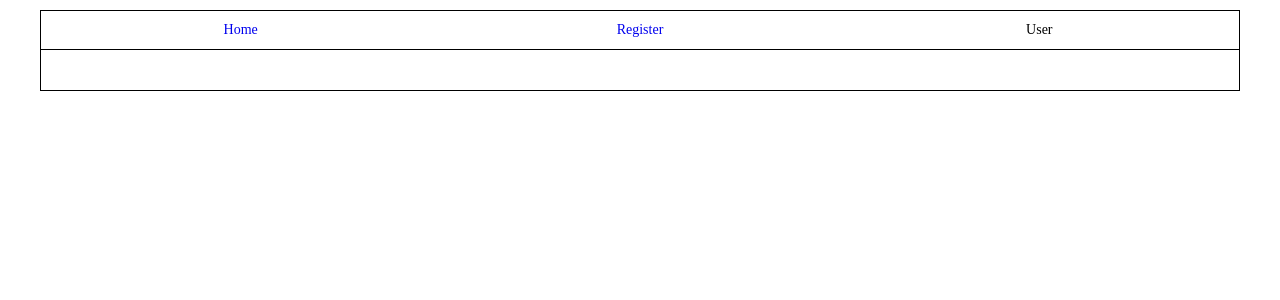
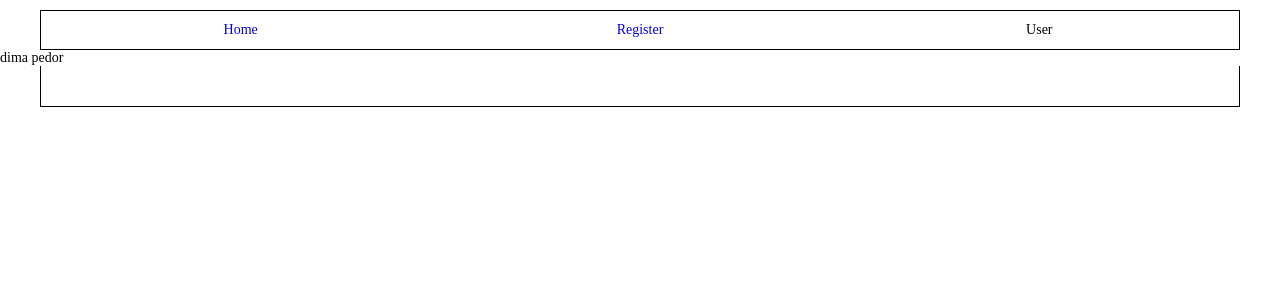
Before and after one commit to DjDim4ik/AngularLearning, an Angular app: page /user in a window 1280 px wide. Shown: the top 300 px of the page. Built offline with nearby package versions, Linux system fonts and the light colour scheme.

Commit message:
new commit

```diff
--- a/src/app/pages/navbar/navbar.component.html
+++ b/src/app/pages/navbar/navbar.component.html
@@ -6,3 +6,4 @@
 <a>User</a>
 </nav>
 </div>
+dima pedor
```
